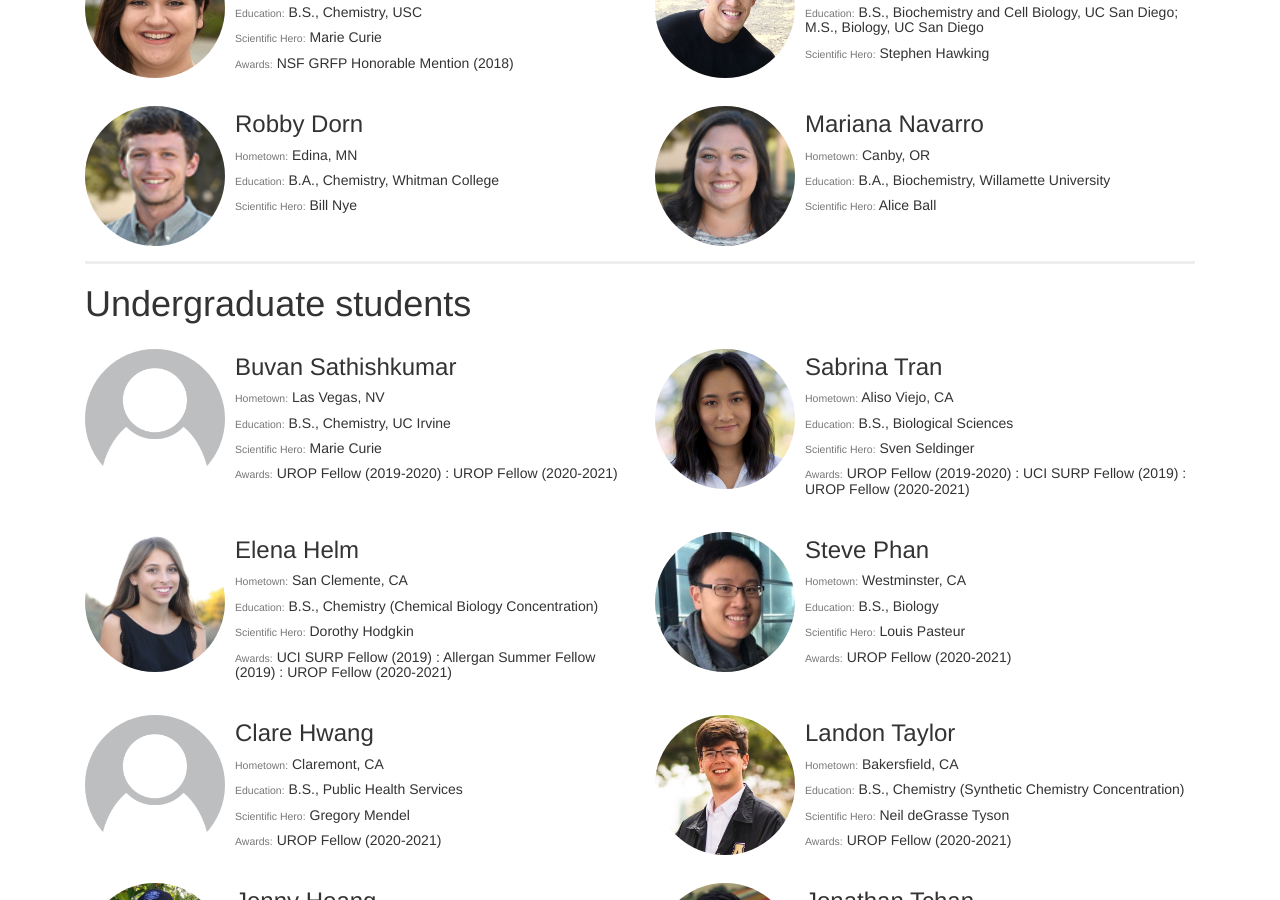
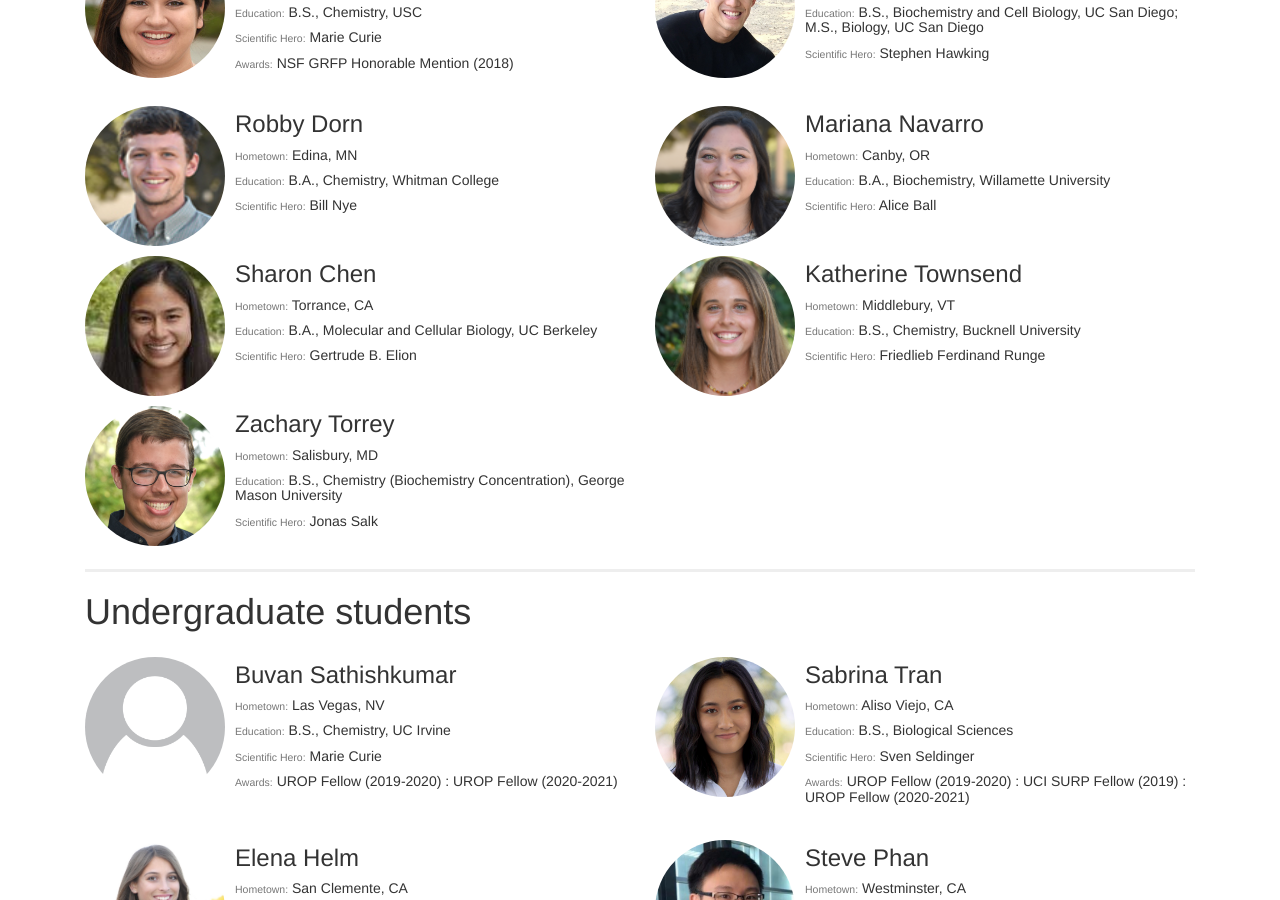
Before and after one commit to c-bun/Prescher-Lab-Site, a Jekyll site: the page built from the-group.html, in a window 1280 px wide and 900 px high, scrolled down 1583 px. Built offline with Jekyll 4.4.1, drawn with Linux system fonts in a browser that asks for light colours.

Commit message:
PrescherLabSite_February2020_Update1

```diff
--- a/_data/group.csv
+++ b/_data/group.csv
@@ -58,3 +58,6 @@ Landon,Taylor,undergrad,"Bakersfield, CA","B.S., Chemistry (Synthetic Chemistry
 Jenny,Hoang,undergrad,"Saigon, Vietnam","B.S., Chemistry (Chemical Biology Specialization) and Mathematics",Thomas Edison,UROP Fellow (2020-2021),
 Jonathan,Tchan,undergrad,"San Gabriel, CA","B.S., Biological Sciences",Niels Bohr,UROP Fellow (2020-2021),
 Meghan,Dyck,undergrad,"King City, CA","B.S., Chemistry","Annie Cannon, Edward Jenner",,
+Sharon,Chen,graduate,"Torrance, CA","B.A., Molecular and Cellular Biology, UC Berkeley",Gertrude B. Elion,,
+Katherine,Townsend,graduate,"Middlebury, VT","B.S., Chemistry, Bucknell University",Friedlieb Ferdinand Runge,,
+Zachary,Torrey,graduate,"Salisbury, MD","B.S., Chemistry (Biochemistry Concentration), George Mason University ",Jonas Salk,,
--- a/_posts/2020-01-15-2020-News.markdown
+++ b/_posts/2020-01-15-2020-News.markdown
@@ -3,6 +3,9 @@ layout: post
 title:  "2020 News"
 categories: group_update
 ---
+#### February 2020
+- Graduate students Zach, Kat, and Sharon joined the lab. Welcome!
+
 #### January 2020
 - Undergraduate Meghan Dyck joins the lab. Welcome to the team!
 - Undergrads Sabrina, Buvan, Elena, Clare, Landon, Jonathan, Steve, and Jenny were all awarded UROP Fellowships for their research projects! Keep crushing it guys!
```
Also changed, not shown: images/group/Chen_Sharon.jpg (added), images/group/Torrey_Zachary.jpg (added), images/group/Townsend_Katherine.jpg (added).
